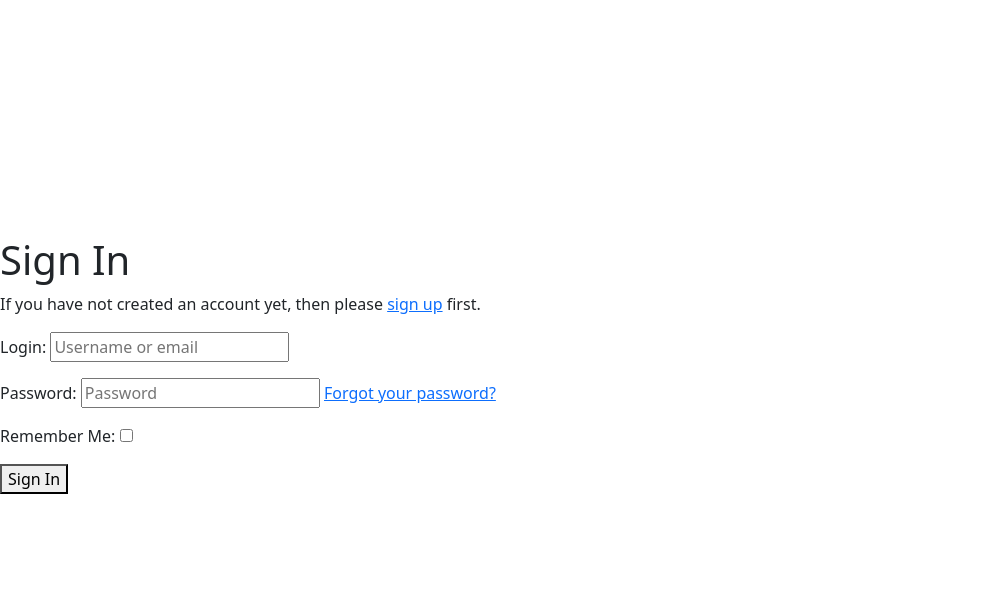
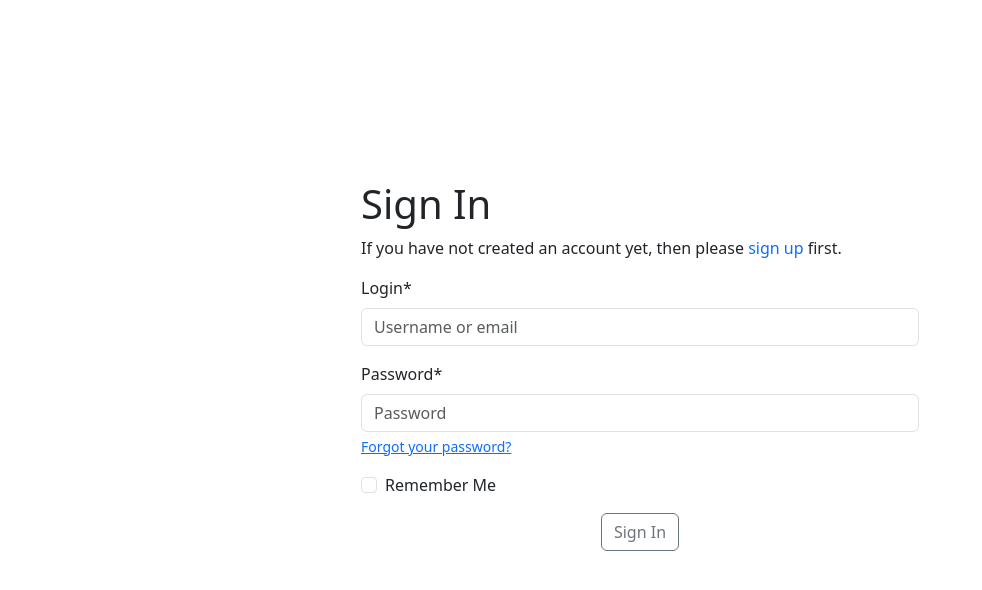
Before and after one commit to thehimel/german-vocabulary, a Django app: page /accounts/login/ in a window 1280 px wide. Shown: the part 70-660 px from the top of the page, without its empty margins (0-982 px from the left). Run offline with Django 5.2, Linux system fonts and the light colour scheme; some libraries are stand-ins or nearby versions.

Commit message:
Updated allauth login and sign up pages

```diff
--- a/src/templates/account/login.html
+++ b/src/templates/account/login.html
@@ -1,34 +1,33 @@
 {% extends "account/base_entrance.html" %}
+
+{% load crispy_forms_tags %}
 
 {% load i18n %}
 
 {% load allauth account %}
 
-{% block head_title %}
-    {% trans "Sign In" %}
-{% endblock head_title %}
+{% block head_title %}{% trans "Sign In" %}{% endblock head_title %}
 
 {% block content %}
+  <div class="container d-flex align-items-center justify-content-center">
+    <div class="col-lg-6">
       {% element h1 %}{% trans "Sign In" %}{% endelement %}
       <p>
         {% blocktrans %}If you have not created an account yet, then please
-        <a href="{{ signup_url }}">sign up</a> first.
+          <a style="text-decoration: none !important" href="{{ signup_url }}">sign up</a> first.
         {% endblocktrans %}
       </p>
       {% url 'account_login' as login_url %}
-    {% element form form=form method="post" action=login_url tags="entrance,login" %}
-        {% slot body %}
+        <form class="login" method="post" action="{{ action_url }}">
           {% csrf_token %}
-            {% element fields form=form unlabeled=True %}
-            {% endelement %}
+          <div>{{ form|crispy }}</div>
           {% if redirect_field_value %}
             <input type="hidden" name="{{ redirect_field_name }}" value="{{ redirect_field_value }}" />
           {% endif %}
-        {% endslot %}
-        {% slot actions %}
-            {% element button type="submit" tags="prominent,login" %}
-                {% trans "Sign In" %}
-            {% endelement %}
-        {% endslot %}
-    {% endelement %}
+          <div class="text-center">
+            <button type="submit" class="btn btn-outline-secondary">{% trans "Sign In" %}</button>
+          </div>
+        </form>
+    </div>
+  </div>
 {% endblock content %}
--- a/src/templates/account/signup.html
+++ b/src/templates/account/signup.html
@@ -21,7 +21,7 @@
       {% url 'account_signup' as action_url %}
       <form class="signup" method="post" action="{{ action_url }}">
         {% csrf_token %}
-        <div class="mb-2">{{ form|crispy }}</div>
+        <div>{{ form|crispy }}</div>
 
         {% if redirect_field_value %}
           <input type="hidden" name="{{ redirect_field_name }}" value="{{ redirect_field_value }}" />
```
Lines whose indentation alone changed are shown as unchanged.
